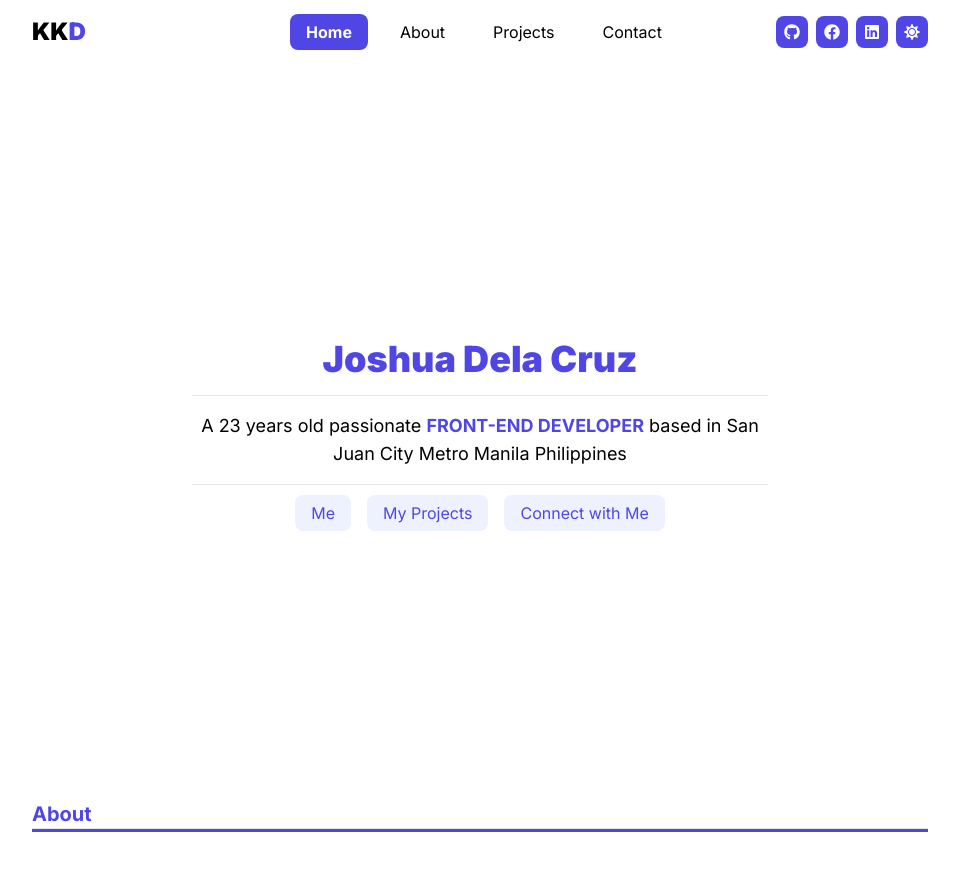
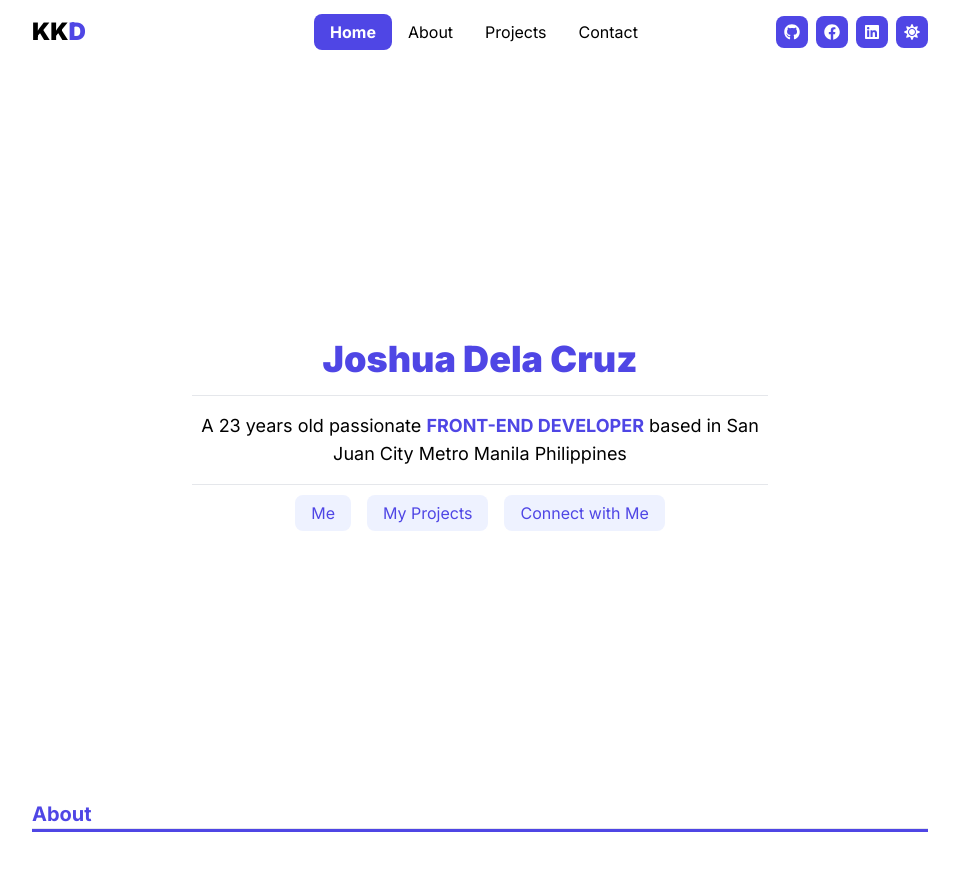
Before and after one commit to kamotekiddev/portfolio-tw, a Next.js app: page /home in a window 1280 px wide. Shown: the top 870 px of the page, without its empty margins (160-1119 px from the left). Built offline with nearby package versions, Linux system fonts and the light colour scheme.

Commit message:
add z index and remove the spacing on the links

```diff
--- a/app/components/Header.tsx
+++ b/app/components/Header.tsx
@@ -5,12 +5,12 @@ import ScrollLink from "./ScrollLink";
 
 const Header = () => {
    return (
-      <header className="sticky top-0 bg-white">
+      <header className="sticky top-0 z-50 backdrop-blur-lg">
          <nav className="py-4 flex items-center justify-between">
             <div className="w-40">
                <Logo />
             </div>
-            <div className="space-x-4">
+            <div>
                <ScrollLink to="home">Home</ScrollLink>
                <ScrollLink to="about">About</ScrollLink>
                <ScrollLink to="projects">Projects</ScrollLink>
```
